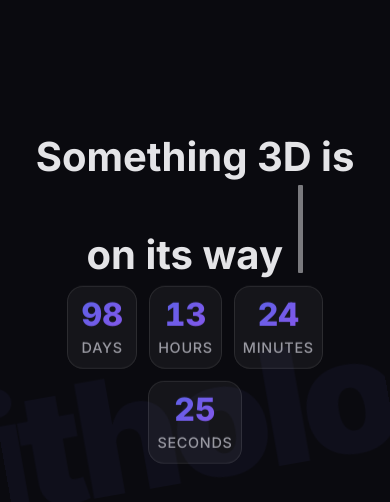
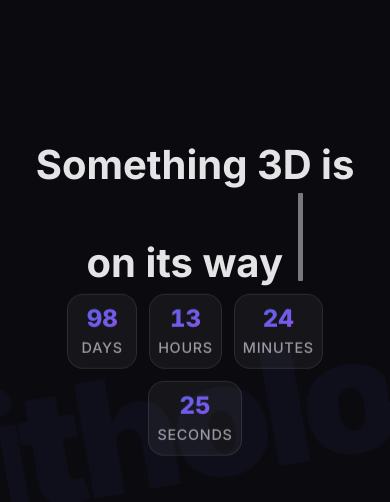
Before and after one commit to BlessedMicaiah/portfolio-website, a website: page index.html in a window 390 px wide. Drawn offline with Linux system fonts and the light colour scheme.

Commit message:
Fix countdown timer responsiveness on mobile screens

```diff
--- a/index.html
+++ b/index.html
@@ -120,7 +120,7 @@
             .countdown {
                 display: flex;
                 justify-content: center;
-                gap: 2rem;
+                gap: clamp(1rem, 3vw, 2rem);
                 margin-bottom: 1rem;
                 flex-wrap: wrap;
             }
@@ -132,9 +132,9 @@
                 background: rgba(255, 255, 255, 0.05);
                 border: 1px solid rgba(255, 255, 255, 0.1);
                 border-radius: 16px;
-                padding: 1.5rem 1rem;
+                padding: clamp(1rem, 2vw, 1.5rem) clamp(0.5rem, 1.5vw, 1rem);
                 backdrop-filter: blur(20px);
-                min-width: 100px;
+                min-width: clamp(80px, 20vw, 100px);
                 transition: all 0.3s ease;
             }
 
@@ -145,7 +145,7 @@
             }
 
             .countdown-number {
-                font-size: clamp(2rem, 4vw, 3rem);
+                font-size: clamp(1.5rem, 3vw, 3rem);
                 font-weight: 800;
                 background: var(--accent-gradient);
                 -webkit-background-clip: text;
```
Also changed, not shown: 1 other file.
